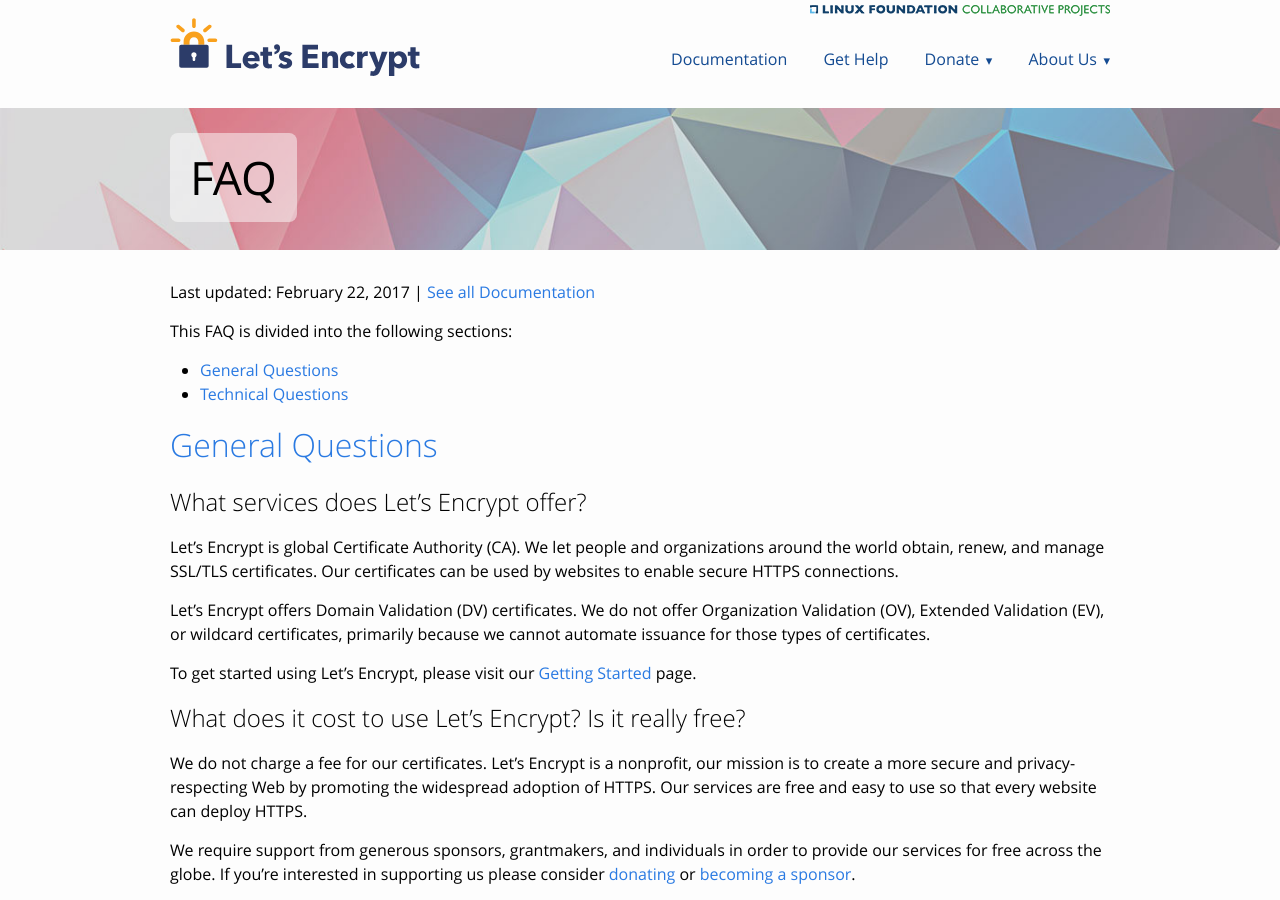
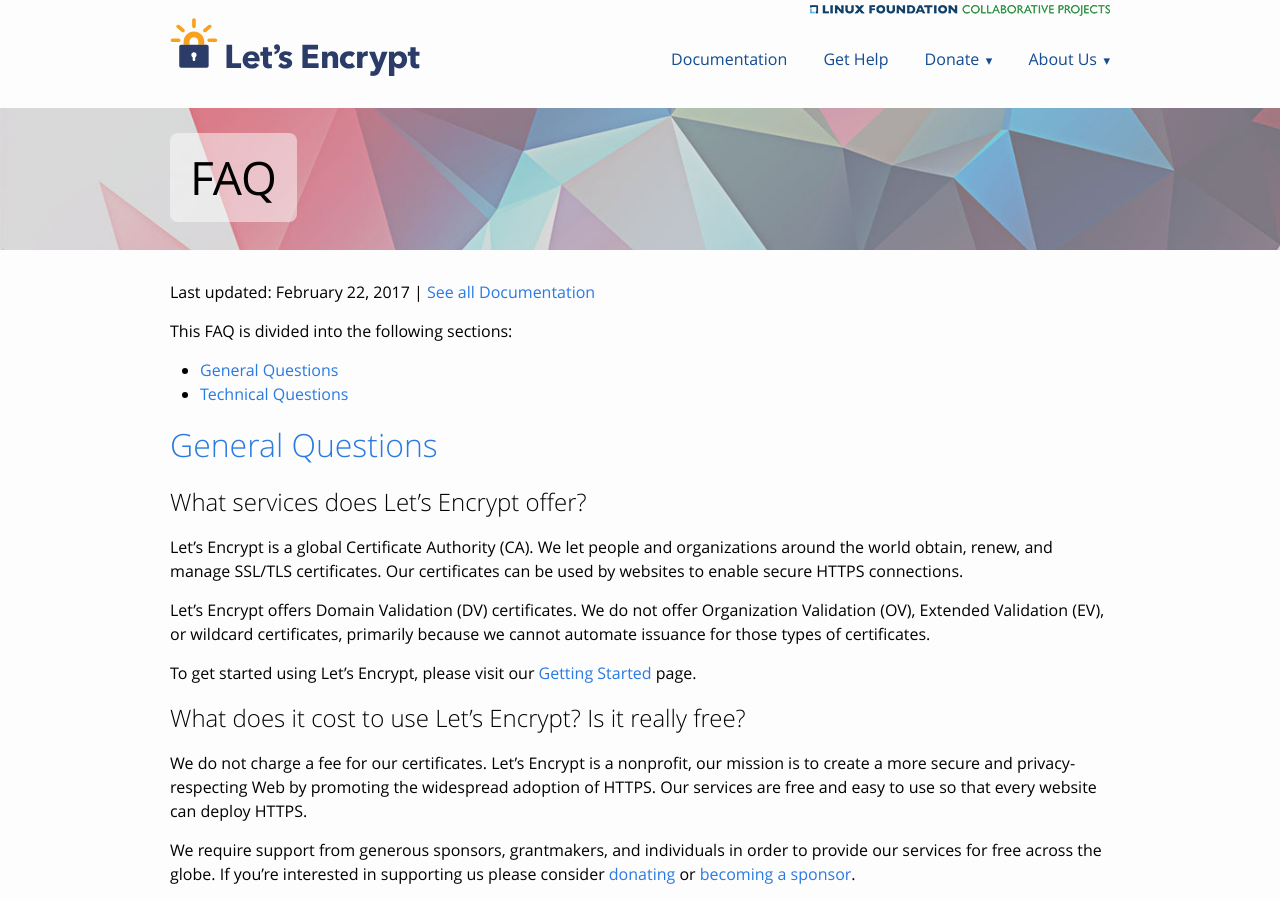
Before and after one commit to snowman1120/website, a Jekyll site: the page built from docs/faq.md, in a window 1280 px wide and 900 px high. Built offline with Jekyll 4.4.1, drawn with Linux system fonts in a browser that asks for light colours.

Commit message:
Missing a word in FAQ (#153)

```diff
--- a/docs/faq.md
+++ b/docs/faq.md
@@ -17,7 +17,7 @@ This FAQ is divided into the following sections:
 
 ## What services does Let's Encrypt offer?
 
-Let's Encrypt is global Certificate Authority (CA). We let people and organizations around the world obtain, renew, and manage SSL/TLS certificates. Our certificates can be used by websites to enable secure HTTPS connections.
+Let's Encrypt is a global Certificate Authority (CA). We let people and organizations around the world obtain, renew, and manage SSL/TLS certificates. Our certificates can be used by websites to enable secure HTTPS connections.
 
 Let’s Encrypt offers Domain Validation (DV) certificates. We do not offer Organization Validation (OV), Extended Validation (EV), or wildcard certificates, primarily because we cannot automate issuance for those types of certificates.
 
```
